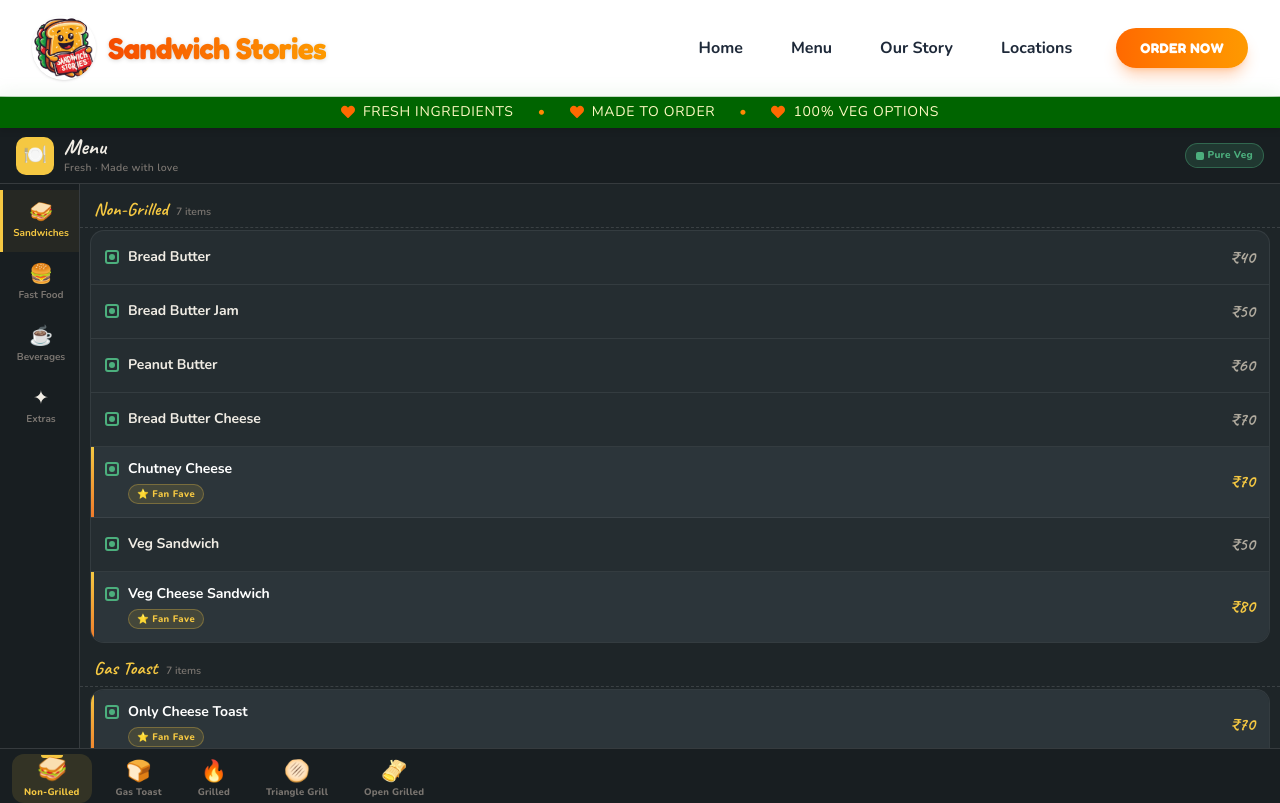
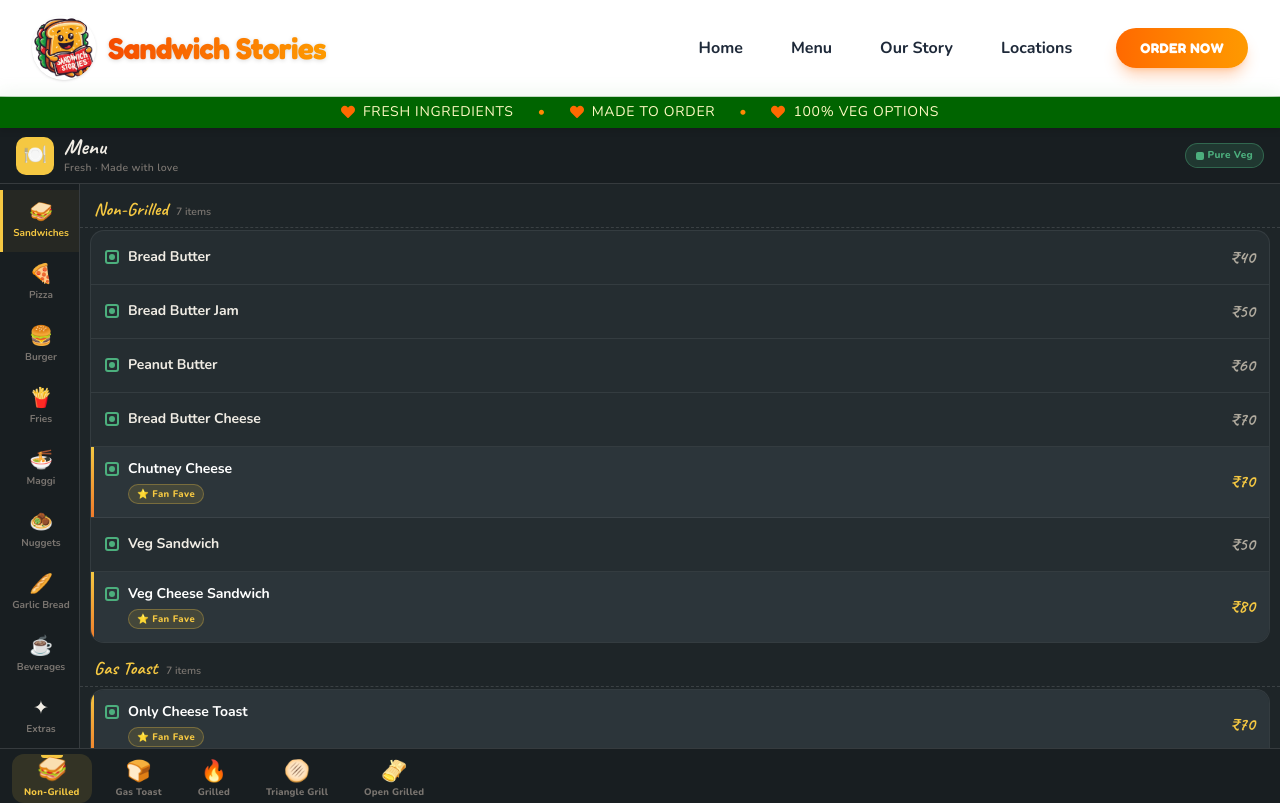
Before and after one commit to sharmaharsh1195/sandwichstories, a Next.js app: page /menu in a window 1280 px wide. Shown: the top 803 px of the page. Built offline with nearby package versions, Linux system fonts and the light colour scheme.

Commit message:
changes in menu

```diff
--- a/src/components/menu/KitchenWallMenu.js
+++ b/src/components/menu/KitchenWallMenu.js
@@ -8,7 +8,12 @@ import { motion, AnimatePresence } from 'framer-motion'
 
 const mainCategories = [
   { id: 'sandwiches', label: 'Sandwiches', icon: '🥪' },
-  { id: 'fastfood',   label: 'Fast Food',  icon: '🍔' },
+  { id: 'pizza',      label: 'Pizza',      icon: '🍕' },
+  { id: 'burger',     label: 'Burger',     icon: '🍔' },
+  { id: 'fries',      label: 'Fries',      icon: '🍟' },
+  { id: 'maggi',      label: 'Maggi',      icon: '🍜' },
+  { id: 'nuggets',    label: 'Nuggets',    icon: '🧆' },
+  { id: 'garlicb',    label: 'Garlic Bread', icon: '🥖' },
   { id: 'beverages',  label: 'Beverages',  icon: '☕' },
   { id: 'extras',     label: 'Extras',     icon: '✦'  },
 ]
@@ -80,7 +85,7 @@ const categoryGroups = {
       ],
     },
   ],
-  fastfood: [
+  pizza: [
     {
       group: 'Pizza',
       note: 'Small / Large',
@@ -94,6 +99,8 @@ const categoryGroups = {
         { id: 607, n: 'Tandoori Paneer', p: '₹200 / ₹240', b: true },
       ],
     },
+  ],
+  fries: [
     {
       group: 'Fries',
       items: [
@@ -104,6 +111,8 @@ const categoryGroups = {
         { id: 705, n: 'Chipotle Cheese Fries',  p: '₹150' },
       ],
     },
+  ],
+  burger: [
     {
       group: 'Burger',
       note: 'Single / Double Patty',
@@ -118,6 +127,8 @@ const categoryGroups = {
         { id: 808, n: 'Paneer Tandoori Cheese Burger', p: '₹180'        },
       ],
     },
+  ],
+  maggi: [
     {
       group: 'Maggi',
       items: [
@@ -130,6 +141,8 @@ const categoryGroups = {
         { id: 906, n: 'Schezwan Maggi',         p: '₹100', h: true },
       ],
     },
+  ],
+  nuggets: [
     {
       group: 'Nuggets',
       items: [
@@ -143,6 +156,8 @@ const categoryGroups = {
         { id: 1008, n: 'Crispy Pizza Finger',        p: '₹180' },
       ],
     },
+  ],
+  garlicb: [
     {
       group: 'Garlic Bread',
       items: [
```
